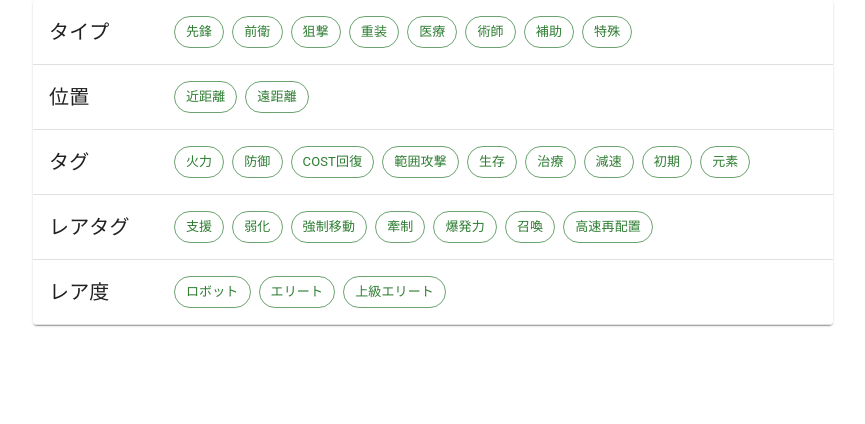
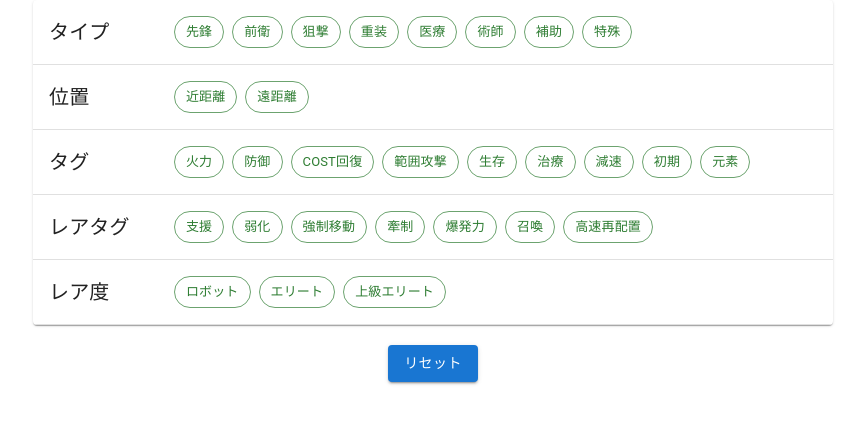
Before and after one commit to kuwabataK/arjnights-job-opening, a React (Vite) app: page / in a window 1280 px wide. Shown: the top 424 px of the page, without its empty margins (207-1072 px from the left). Built offline with nearby package versions, Linux system fonts and the light colour scheme.

Commit message:
リセットボタンを追加

```diff
--- a/src/component/SelectTags.tsx
+++ b/src/component/SelectTags.tsx
@@ -1,4 +1,4 @@
-import { Card, CardContent, Chip, Typography, Grid, Table, TableBody, TableCell, TableContainer, TableRow, Paper } from '@mui/material';
+import { Card, CardContent, Chip, Typography, Grid, Table, TableBody, TableCell, TableContainer, TableRow, Paper, Button } from '@mui/material';
 import tags from '../data/tags.json';
 import { useState } from 'react';
 import useCalcOperator from '../hook/useCalcOperator';
@@ -24,6 +24,10 @@ function SelectTags() {
         } else if (selectedTagIds.length < 5) {
             setSelectedTagIds([name, ...selectedTagIds]);
         }
+    };
+
+    const resetTags = () => {
+        setSelectedTagIds([]);
     };
 
     const resultOperators = getAvailableOperators(selectedTagIds);
@@ -111,6 +115,9 @@ function SelectTags() {
                     </TableBody>
                 </Table>
             </TableContainer>
+            <Button variant="contained" color="primary" onClick={resetTags} sx={{ display: 'block', margin: '20px auto' }}>
+                リセット
+            </Button>
             {resultComponent(resultOperators)}
         </>
     );
```
